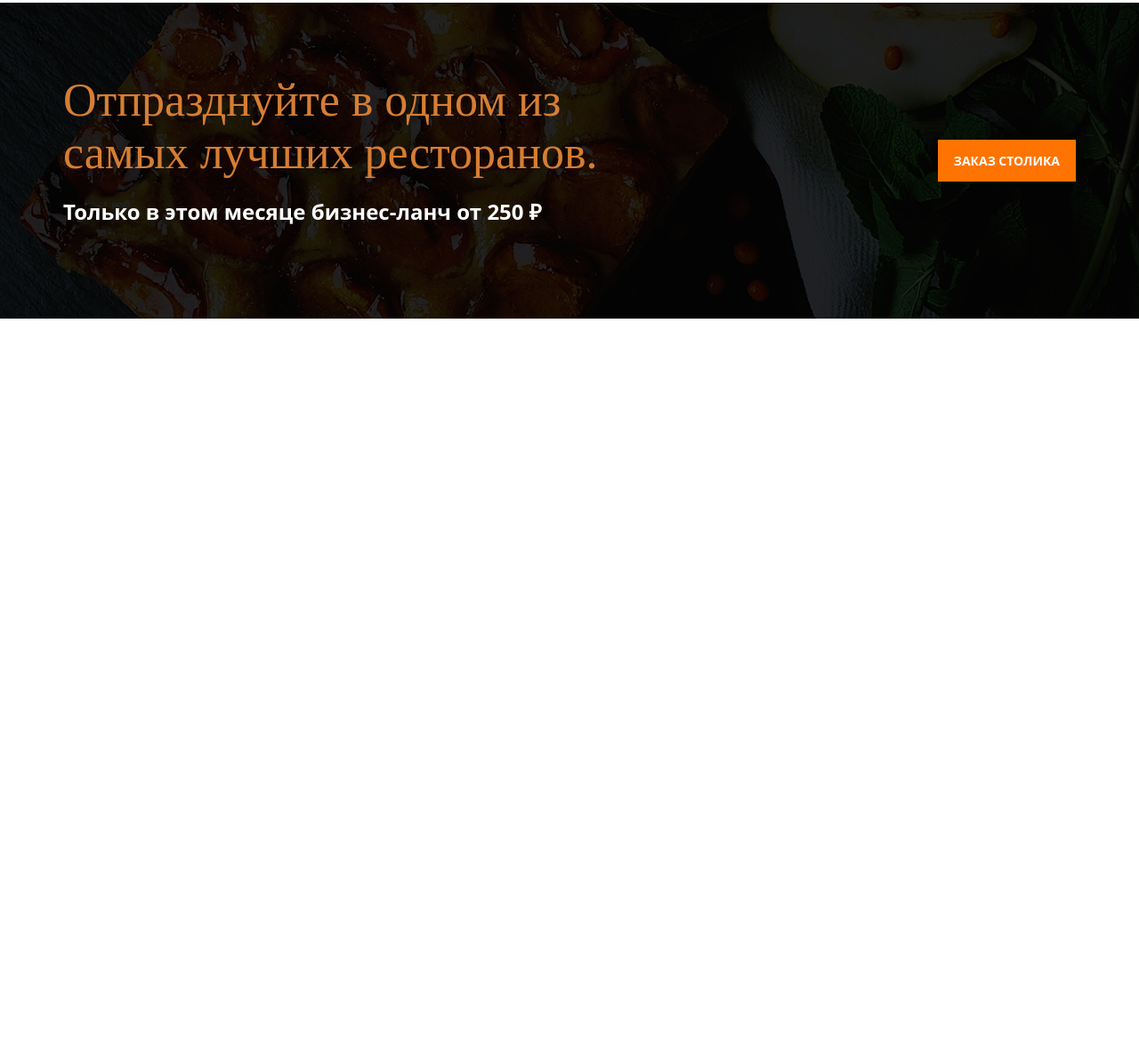
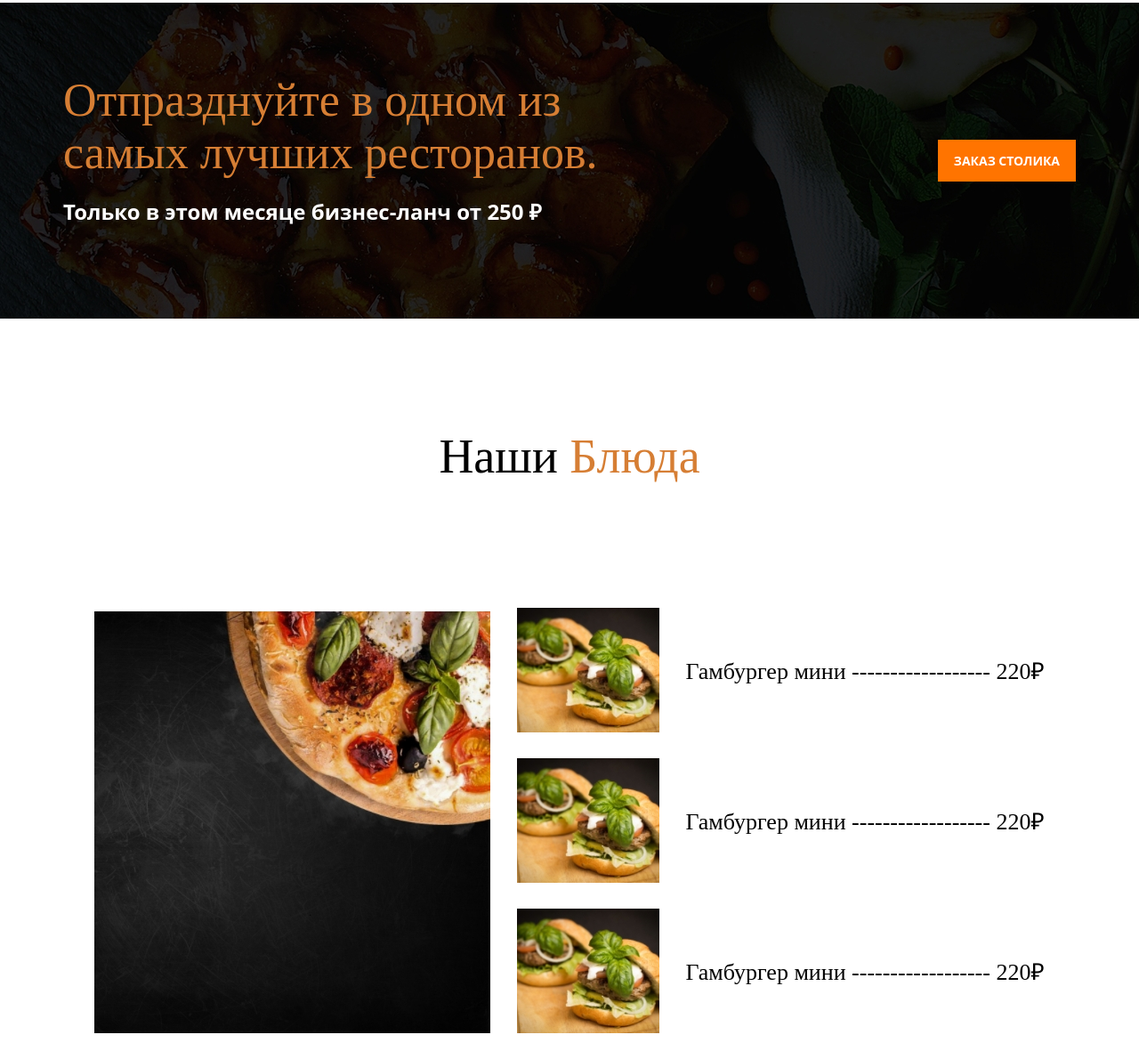
Before and after one commit to annazhark/restaurant, a plain HTML site: page index.html in a window 1280 px wide. Shown: the part 1849-3039 px from the top of the page at 89% size. Before the commit the page ends 2207 px from the top, so only its background shows below. Drawn offline with Linux system fonts and the light colour scheme.

Commit message:
Add dishes

```diff
--- a/css/styles.css
+++ b/css/styles.css
@@ -360,6 +360,7 @@ body {
     max-height: 357px;
     font-family: 'Tinos',sans-serif;
     margin-top: 122px;
+    margin-bottom: 124px;
 
 }
 
@@ -399,3 +400,35 @@ body {
     justify-content: space-between;
     align-items: center;
 }
+
+.dishes-title {
+    font-family: 'Tinos',sans-serif;
+    font-size: 54px;
+    font-weight: 400;
+    text-align: center;
+    margin-bottom: 139px;
+}
+
+.dishes-title span {
+    color: rgb(214, 126, 52);
+}
+
+.burgers {
+    display: flex;
+    justify-content: center;
+}
+
+.burger-item {
+    display: flex;
+    align-items: center;
+    gap: 29px;
+    margin-bottom: 29px;
+    margin-left: 30px;
+}
+
+.burger-text {
+    color: rgb(0, 0, 0);
+    font-family: 'Tinos',sans-serif;
+    font-size: 26px;
+    font-weight: 400;
+}
--- a/index.html
+++ b/index.html
@@ -189,6 +189,37 @@
         </div>
     </div>
 
+    <div class="dishes">
+        <div class="container">
+            <div class="dishes-title">
+                Наши <span>Блюда</span>
+            </div>
+
+            <div class="burgers">
+                <div class="burgers-image">
+                    <img src="/img/history-img/dish_main.jpeg" alt="">
+                </div>
+
+                <div class="burgers-items">
+                    <div class="burger-item">
+                        <img src="/img/history-img/dish.jpeg" alt="">
+                        <div class="burger-text">Гамбургер мини ------------------ 220<span>&#8381;</span></div>
+                    </div>
+
+                    <div class="burger-item">
+                        <img src="/img/history-img/dish.jpeg" alt="">
+                        <div class="burger-text">Гамбургер мини ------------------ 220<span>&#8381;</span></div>
+                    </div>
+
+                    <div class="burger-item">
+                        <img src="/img/history-img/dish.jpeg" alt="">
+                        <div class="burger-text">Гамбургер мини ------------------ 220<span>&#8381;</span></div>
+                    </div>
+                </div>
+            </div>
+        </div>
+    </div>
+
 
 
 
```
Also changed, not shown: img/history-img/dish.jpeg (added), img/history-img/dish_main.jpeg (added).
